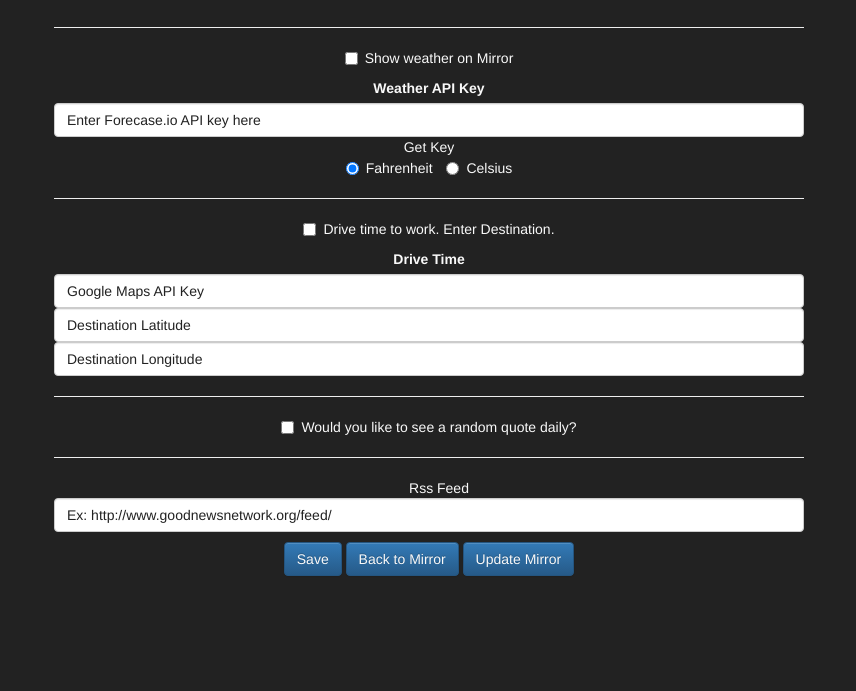
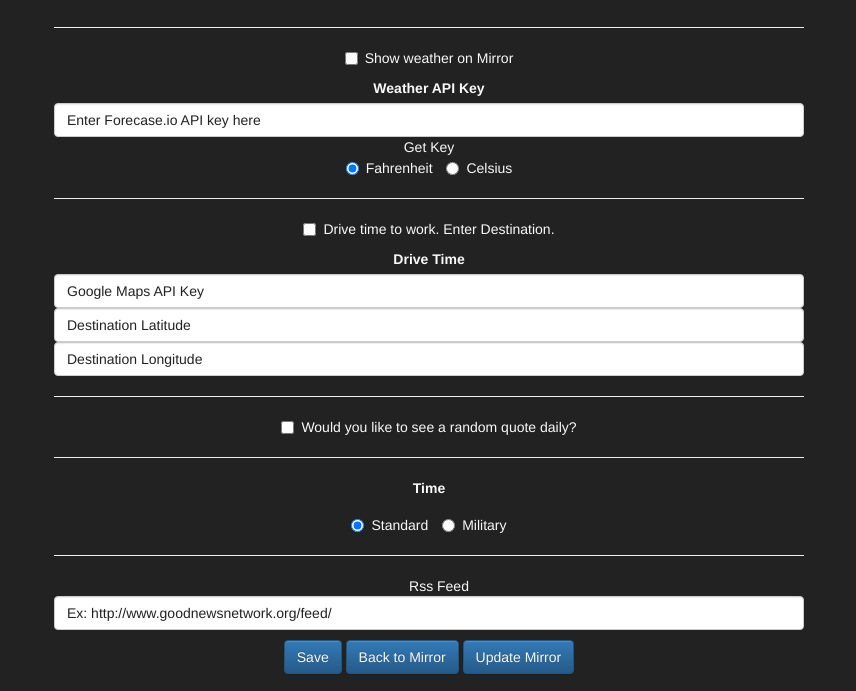
Before and after one commit to goteamtim/MagicMirror, a website: page setup.html in a window 1280 px wide. Shown: the part 109-800 px from the top of the page, without its empty margins (211-1067 px from the left). Drawn offline with nearby package versions, Linux system fonts and the light colour scheme; no server answers.

Commit message:
Setup time settings

```diff
--- a/setup.html
+++ b/setup.html
@@ -65,6 +65,16 @@
                         </label>
                     </div>
                     <hr>
+                    <label for="rssFeedInput">Time</label>
+                    <div class="checkbox" id="timePreference">
+                        <label class="radio-inline">
+                            <input type="radio" name="timeFormatOptions" id="standard" value="Standard" checked class="userDataField"> Standard
+                        </label>
+                        <label class="radio-inline">
+                            <input type="radio" name="timeFormatOptions" id="military" value="Military" class="userDataField"> Military
+                        </label>
+                    </div>
+                    <hr>
                     <div class="checkbox" id="rssFeed">
                         <label for="rssFeedInput">Rss Feed</label>
                         <input type="text" class="form-control userDataField" id="userRssFeed" placeholder="Ex: http://www.goodnewsnetwork.org/feed/">
```
